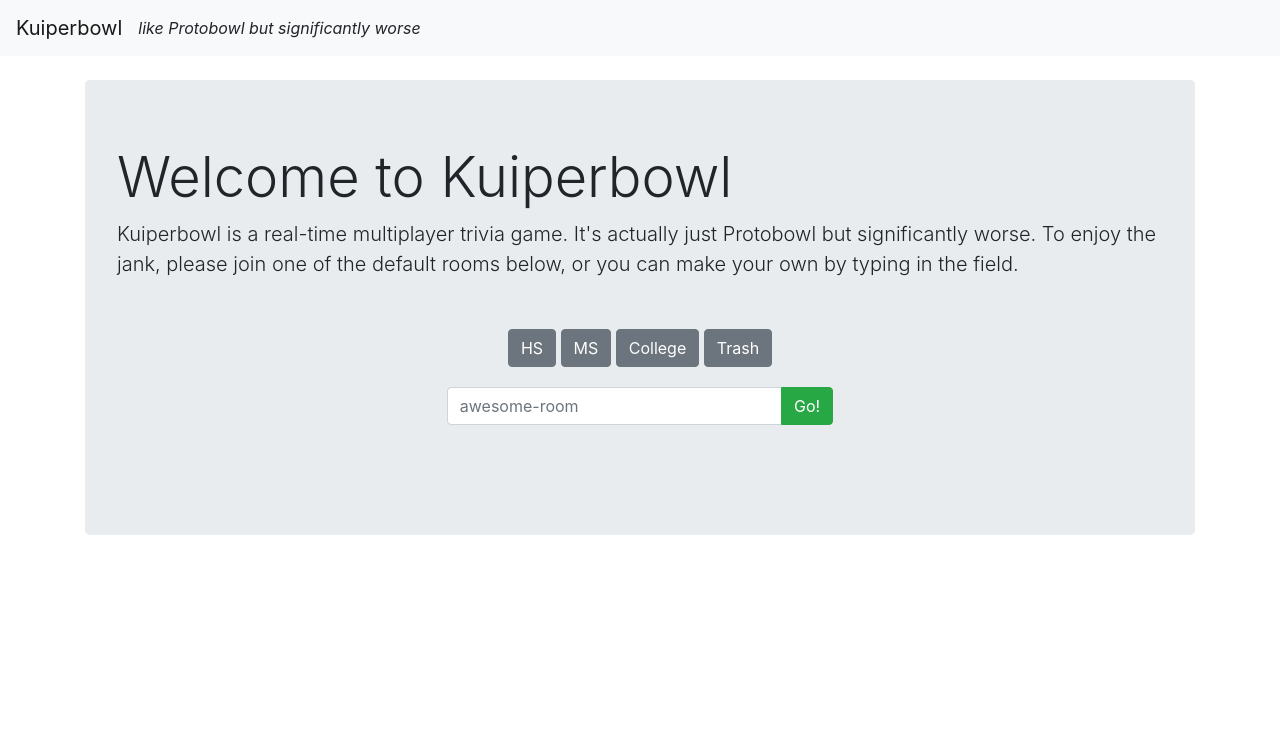
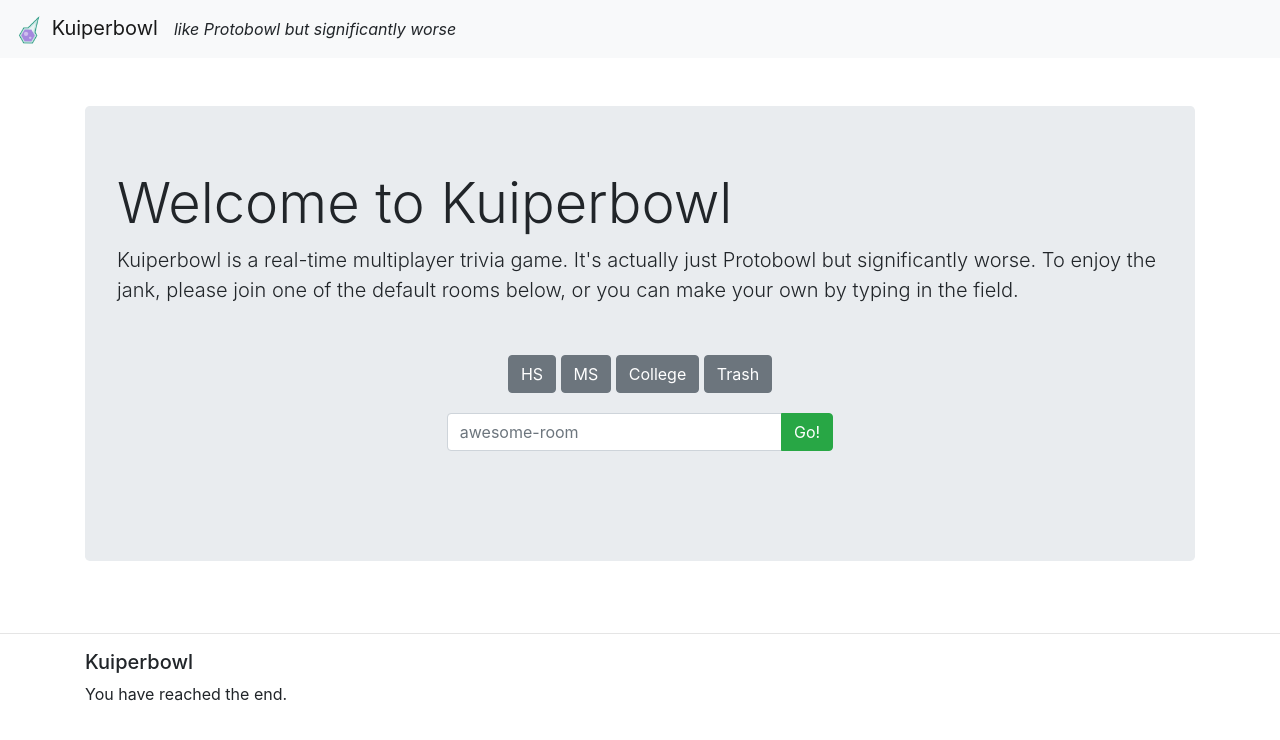
Before and after one commit to jasmaa/kuiperbowl, a Django app: page / in a window 1280 px wide. Shown: the top 740 px of the page. Run offline with Django 3.2, Linux system fonts and the light colour scheme; some libraries are stand-ins or nearby versions.

Commit message:
Redo templates and add themes

```diff
--- a/game/static/game/game.css
+++ b/game/static/game/game.css
@@ -7,3 +7,7 @@
     width: 40%;
     padding: 10px;
 }
+
+.navbar .navbar-brand img {
+  height: 30px;
+}
--- a/game/static/game/gameEvents.js
+++ b/game/static/game/gameEvents.js
@@ -62,3 +62,7 @@
 $('#chat-btn').click(function(e) {
   chat_init();
 });
+
+$('#theme-select').change(function(e) {
+  change_theme();
+});
--- a/game/templates/game/base.html
+++ b/game/templates/game/base.html
@@ -2,8 +2,10 @@
 <!DOCTYPE html>
 <html lang="en">
   <meta name="viewport" content="width=device-width, initial-scale=1.0">
+  <link rel="shortcut icon" type="image/png" href={% static "game/favicon.ico" %}/>
   <head>
-    <title>Quizbowl Site</title>
+    {% block title %}
+    {% endblock %}
   </head>
 
   <body>
@@ -24,11 +26,11 @@
 
   <script src="https://code.jquery.com/jquery-3.3.1.min.js" integrity="sha256-FgpCb/KJQlLNfOu91ta32o/NMZxltwRo8QtmkMRdAu8=" crossorigin="anonymous"></script>
   <script src="https://stackpath.bootstrapcdn.com/bootstrap/4.1.3/js/bootstrap.bundle.min.js" integrity="sha384-pjaaA8dDz/5BgdFUPX6M/9SUZv4d12SUPF0axWc+VRZkx5xU3daN+lYb49+Ax+Tl" crossorigin="anonymous"></script>
-  <link rel="stylesheet" href="https://stackpath.bootstrapcdn.com/bootstrap/4.1.3/css/bootstrap.min.css">
+  <link id="theme-stylesheet" rel="stylesheet" href="https://stackpath.bootstrapcdn.com/bootstrap/4.1.3/css/bootstrap.min.css">
   <link rel="stylesheet" href="https://use.fontawesome.com/releases/v5.5.0/css/all.css" integrity="sha384-B4dIYHKNBt8Bc12p+WXckhzcICo0wtJAoU8YZTY5qE0Id1GSseTk6S+L3BlXeVIU" crossorigin="anonymous">
-  <script type="text/javascript" src="https://cdnjs.cloudflare.com/ajax/libs/reconnecting-websocket/1.0.0/reconnecting-websocket.js"></script>
-  <script type="text/javascript" src={% static "game/game.js" %}></script>
-  <script type="text/javascript" src={% static "game/userdata.js" %}></script>
-  <script type="text/javascript" src={% static "game/gameEvents.js" %}></script>
   <link rel="stylesheet" href={% static "game/game.css" %}>
+
+  {% block scripts %}
+  {% endblock %}
+
 </html>
--- a/game/templates/game/home.html
+++ b/game/templates/game/home.html
@@ -1,20 +1,12 @@
+{% extends "game/base.html" %}
 {% load static %}
-<!DOCTYPE html>
-<html lang="en">
-<meta name="viewport" content="width=device-width, initial-scale=1.0">
 
-<head>
-  <title>Quizbowl Site</title>
-</head>
+{% block title %}
+  <title>Kuiperbowl - Home</title>
+{% endblock %}
 
-<body>
-
-  {% include "game/navbar.html" %}
-
+{% block content %}
   <div class="container">
-    <div class="row">
-      <div class="col-12">
-
   <br>
   <div class="jumbotron">
 
@@ -43,17 +35,10 @@
     <div class="center" style="text-align:center;">
       {% include "game/donate-button.html" %}
     </div>
-
   </div>
 </div>
-    </div>
-  </div>
+{% endblock %}
 
-</body>
-
-<link rel="stylesheet" href="https://stackpath.bootstrapcdn.com/bootstrap/4.1.3/css/bootstrap.min.css">
-<script src="https://code.jquery.com/jquery-3.3.1.min.js" integrity="sha256-FgpCb/KJQlLNfOu91ta32o/NMZxltwRo8QtmkMRdAu8=" crossorigin="anonymous"></script>
-<link rel="stylesheet" href={% static "game/game.css" %}>
+{% block scripts %}
   <script src={% static "game/home.js" %}></script>
-
-</html>
+{% endblock %}
--- a/game/templates/game/navbar.html
+++ b/game/templates/game/navbar.html
@@ -1,7 +1,11 @@
+{% load static %}
 {% block navbar %}
 
 <nav class="navbar navbar-expand-lg navbar-light bg-light">
-  <a class="navbar-brand" href="/">Kuiperbowl</a>
+  <a class="navbar-brand" href="/">
+    <img src={% static "game/comet.png" %} alt="Kuiperbowl logo">
+    Kuiperbowl
+  </a>
   <i>like Protobowl but significantly worse</i>
 
   <button class="navbar-toggler" type="button" data-toggle="collapse" data-target="#navbarSupportedContent" aria-controls="navbarSupportedContent" aria-expanded="false" aria-label="Toggle navigation">
```
Also changed, not shown: game/static/game/game.js (+11 -0 lines), game/templates/game/game.html (+20 -1 lines), game/static/game/comet.png (added), game/static/game/favicon.ico (added). Lines whose indentation alone changed are shown as unchanged.
